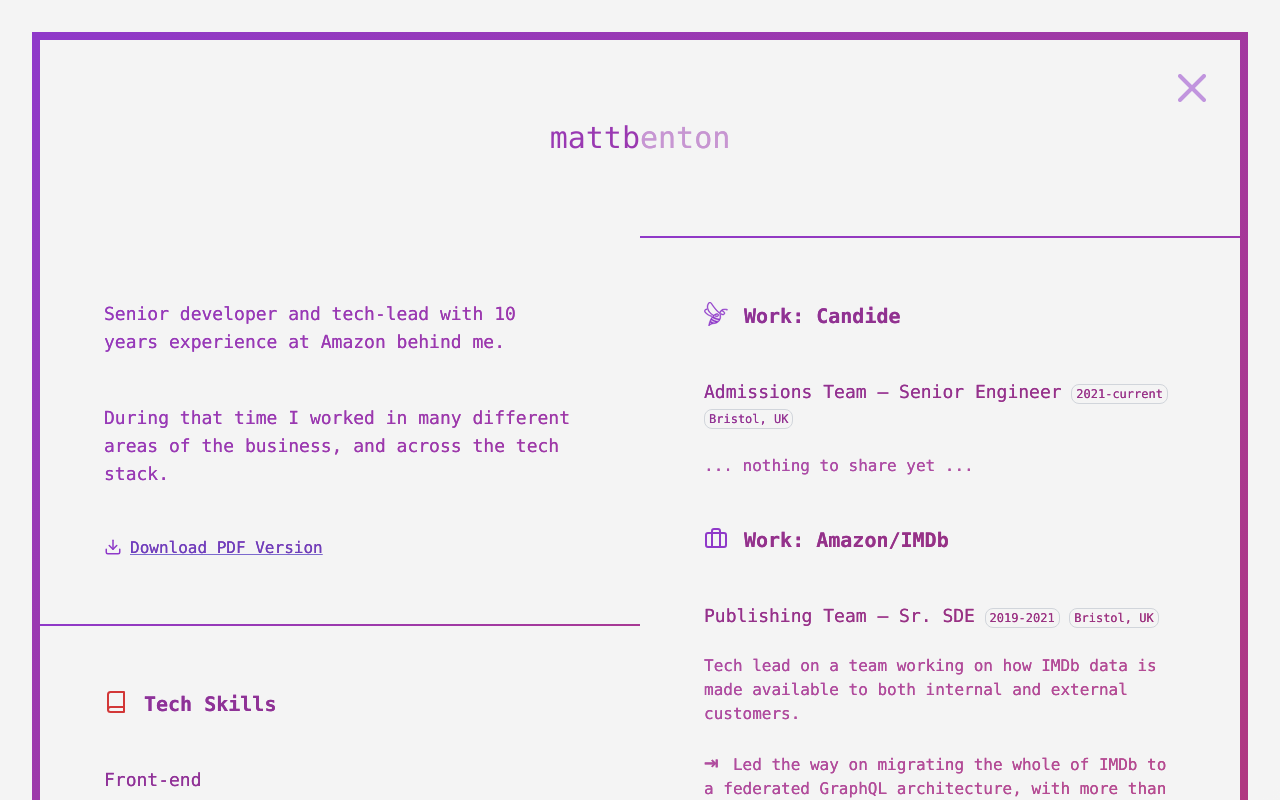
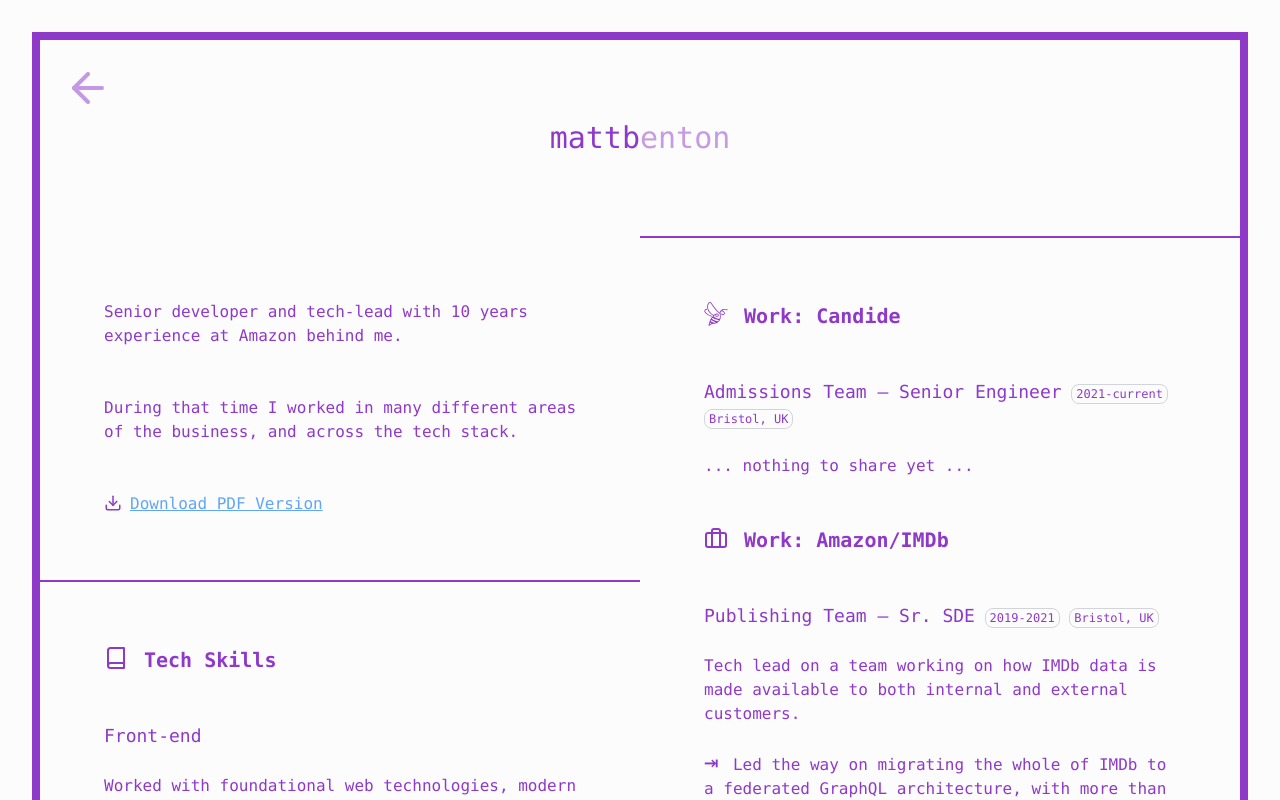
Before and after one commit to mjwbenton/mattb.tech, a Next.js app in the folder website/: page /cv in a window 1280 px wide. Shown: the top 800 px of the page. Built offline with nearby package versions, Linux system fonts and the light colour scheme.

Commit message:
Strip out all gradient stuff

```diff
--- a/website/components/ContentBox.tsx
+++ b/website/components/ContentBox.tsx
@@ -13,12 +13,12 @@ export default function ContentBox({
 }) {
   return (
     <motion.div
-      initial={{ scale: 0.8, y: -50, color: "rgba(0, 0, 0, 0)" }}
-      animate={{ scale: 1, y: 0, color: "rgba(0, 0, 0, 0.1)" }}
+      initial={{ scale: 0.8, y: -50 }}
+      animate={{ scale: 1, y: 0 }}
       exit={{ scale: 0.8, y: 50 }}
       transition={{ duration: 0.15 }}
-      className={`max-w-full overflow-hidden lg:w-6/12 p-16 space-y-12 print:children-text-black
-        ${border ? "border-t-2 border-gradient" : ""}
+      className={`max-w-full overflow-hidden lg:w-6/12 p-16 space-y-12
+        ${border ? "border-t-2 border-brandPurple print:border-black" : ""}
         ${float === "left" ? "lg:float-left lg:clear-left" : ""}
         ${float === "right" ? "lg:float-right lg:clear-right" : ""}
         ${className}`}
@@ -30,19 +30,13 @@ export default function ContentBox({
 
 export function Content({
   children,
-  important = false,
   className = "",
 }: {
   children: React.ReactNode;
-  important?: boolean;
   className?: string;
 }) {
   return (
-    <p
-      className={`text-white print:text-black print:text-opacity-100 ${
-        important ? "text-opacity-0 text-lg" : "text-opacity-10 text-base"
-      } ${className}`}
-    >
+    <p className={`${className}`}>
       <span>{children}</span>
     </p>
   );
--- a/website/components/ExternalLink.tsx
+++ b/website/components/ExternalLink.tsx
@@ -8,7 +8,7 @@ export function ExternalLink({
   return (
     <a
       href={href}
-      className="text-blue-700 text-opacity-40 print:text-black print:text-opacity-100 underline print:no-underline"
+      className="text-blue-400 print:text-black underline print:no-underline"
     >
       {children}
     </a>
--- a/website/components/Icon.tsx
+++ b/website/components/Icon.tsx
@@ -36,11 +36,9 @@ export default function Icon({
   return (
     <Component
       size={SIZES[size].size}
-      className={`${
-        color === "start" ? "svg-stroke-start-color" : "svg-stroke-end-color"
-      } ${
+      className={
         inline ? `${INLINE_CLASSES} ${SIZES[size].additionalInlineClasses}` : ""
-      } print:svg-stroke-black`}
+      }
     />
   );
 }
--- a/website/components/List.tsx
+++ b/website/components/List.tsx
@@ -4,7 +4,7 @@ export default function List({ children }: { children: React.ReactNode }) {
 
 export function Item({ children }: { children: React.ReactNode }) {
   return (
-    <li className="text-base bullet text-white text-opacity-10 print:text-black print:text-opacity-100">
+    <li className="text-base bullet">
       <span>{children}</span>
     </li>
   );
--- a/website/pages/_app.tsx
+++ b/website/pages/_app.tsx
@@ -1,7 +1,7 @@
 import Head from "next/head";
 import "../styles/index.css";
 import { useRouter } from "next/router";
-import { X } from "react-feather";
+import { ArrowLeft } from "react-feather";
 import Icon from "../components/Icon";
 import React from "react";
 import Link from "next/link";
@@ -19,13 +19,13 @@ function MyApp({ Component, pageProps }: any) {
         />
         <link rel="shortcut icon" href="/favicon.ico" />
       </Head>
-      <div className="p-4 lg:p-8 print:p-4 font-mono base-background-gradient print:bg-white text-transparent print:text-black">
-        <div className="flex border-8 border-gradient print:border-none min-h-screen-spacing-8 lg:min-h-screen-spacing-16 box-border">
-          <div className="background-gradient print:bg-white bg-clip-text print:bg-clip-border w-full">
+      <div className="p-4 lg:p-8 print:p-4 font-mono bg-brandBackground print:bg-white text-brandPurple print:text-black">
+        <div className="flex border-8 border-brandPurple print:border-none min-h-screen-spacing-8 lg:min-h-screen-spacing-16 box-border">
+          <div className="w-full">
             <header className="w-full pt-16 lg:py-20 text-center text-2xl lg:text-3xl print:py-8 print:text-xl">
               <h1>
-                <span className="text-transparent print:hidden">mattb</span>
-                <span className="text-gray-100 text-opacity-50 print:hidden">
+                <span className="text-brandPurple print:hidden">mattb</span>
+                <span className="text-brandPurple text-opacity-50 print:hidden">
                   enton
                 </span>
                 <span className="hidden print:inline text-black">
@@ -62,11 +62,11 @@ function ReturnButton() {
           exit={{
             opacity: 0,
           }}
-          className="absolute top-12 right-12 lg:top-16 lg:right-16 print:hidden"
+          className="absolute top-12 left-12 lg:top-16 lg:left-16 print:hidden"
         >
           <Link href="/">
             <a>
-              <Icon component={X} size="2xl" />
+              <Icon component={ArrowLeft} size="2xl" />
             </a>
           </Link>
         </motion.div>
--- a/website/pages/_error.tsx
+++ b/website/pages/_error.tsx
@@ -1,6 +1,6 @@
 export default function ErrorPage({ statusCode }: { statusCode: number }) {
   return (
-    <div className="w-full text-center text-transparent">
+    <div className="w-full text-center text-brandPurple">
       <span>{statusCode}: Error</span>
     </div>
   );
--- a/website/pages/index.tsx
+++ b/website/pages/index.tsx
@@ -12,7 +12,7 @@ export default function Home() {
         <Headshot />
       </ContentBox>
       <ContentBox float="right" border>
-        <Content important>
+        <Content className="text-lg">
           <span className="font-semibold">Developer.</span> Ex Amazon/IMDb,
           currently working at{" "}
           <a href="https://candide.com">
@@ -27,26 +27,26 @@ export default function Home() {
           <li>
             <Link href="/cv">
               <a>
-                <Icon component={FileText} inline color="end" />
+                <Icon component={FileText} inline />
                 CV / Resume
               </a>
             </Link>
           </li>
           <li>
             <a href="https://github.com/mjwbenton">
-              <Icon component={GitHub} inline color="end" />
+              <Icon component={GitHub} inline />
               GitHub
             </a>
           </li>
           <li>
             <a href="https://www.linkedin.com/in/mattb-tech/">
-              <Icon component={Linkedin} inline color="end" />
+              <Icon component={Linkedin} inline />
               Linkedin
             </a>
           </li>
           <li>
             <a href="mailto:m@mattb.tech">
-              <Icon component={Mail} inline color="end" />
+              <Icon component={Mail} inline />
               Contact
             </a>
           </li>
--- a/website/styles/index.css
+++ b/website/styles/index.css
@@ -2,58 +2,7 @@
 @tailwind components;
 @tailwind utilities;
 
-@layer base {
-  :root {
-    --gradient-start: rgba(143, 57, 201, 1);
-    --gradient-end: rgba(210, 55, 55, 1);
-    --gradient: linear-gradient(
-      140deg,
-      var(--gradient-start) 0%,
-      var(--gradient-end) 100%
-    );
-    --background-base: rgba(244, 244, 244, 1);
-    --background-highlight: rgba(252, 252, 252, 1);
-  }
-
-  body {
-    background-color: var(--background-highlight);
-  }
-
-  @media print {
-    body {
-      background-color: white;
-    }
-  }
-}
-
 @layer utilities {
-  .border-gradient {
-    border-image-source: var(--gradient);
-    border-image-slice: 1;
-  }
-
-  .background-gradient {
-    background-image: var(--gradient);
-  }
-
-  .base-background-gradient {
-    background-image: linear-gradient(
-      140deg,
-      var(--background-base) 50%,
-      var(--background-highlight) 75%
-    );
-  }
-
-  .svg-stroke-end-color {
-    stroke: var(--gradient-end);
-    color: var(--gradient-end);
-  }
-
-  .svg-stroke-start-color {
-    stroke: var(--gradient-start);
-    color: var(--gradient-start);
-  }
-
   @variants responsive {
     .svg-stroke-black {
       stroke: black;
--- a/website/tailwind.config.js
+++ b/website/tailwind.config.js
@@ -6,6 +6,11 @@ module.exports = {
       screens: {
         print: { raw: "print" },
       },
+      colors: {
+        brandBackground: "rgb(252, 252, 252)",
+        brandPurple: "rgb(143, 57, 201)",
+        brandRed: "rgb(210, 55, 55)",
+      },
     },
   },
   variants: {
```
